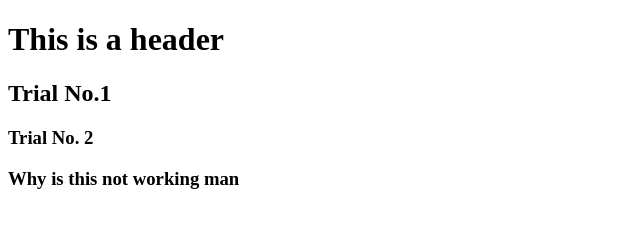
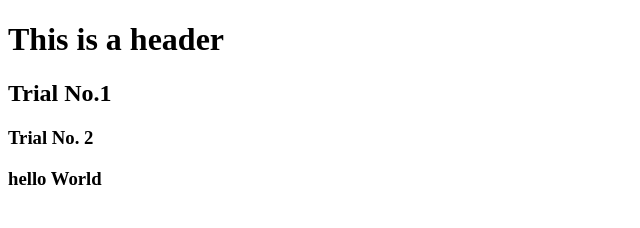
Before and after one commit to SZ29/hello-world, a plain HTML site: page index.html in a window 1280 px wide. Shown: the whole page, without its empty margins (0-640 px from the left). Drawn offline with Linux system fonts and the light colour scheme.

Commit message:
second commit

```diff
--- a/index.html
+++ b/index.html
@@ -5,6 +5,6 @@
 		<h1>This is a header</h1>
 		<h2>Trial No.1</h2>
 		<h3>Trial No. 2</h3>
-		<h3>Why is this not working man</h3>
+		<h3>hello World</h3>
 	</body>
 </html>
```
